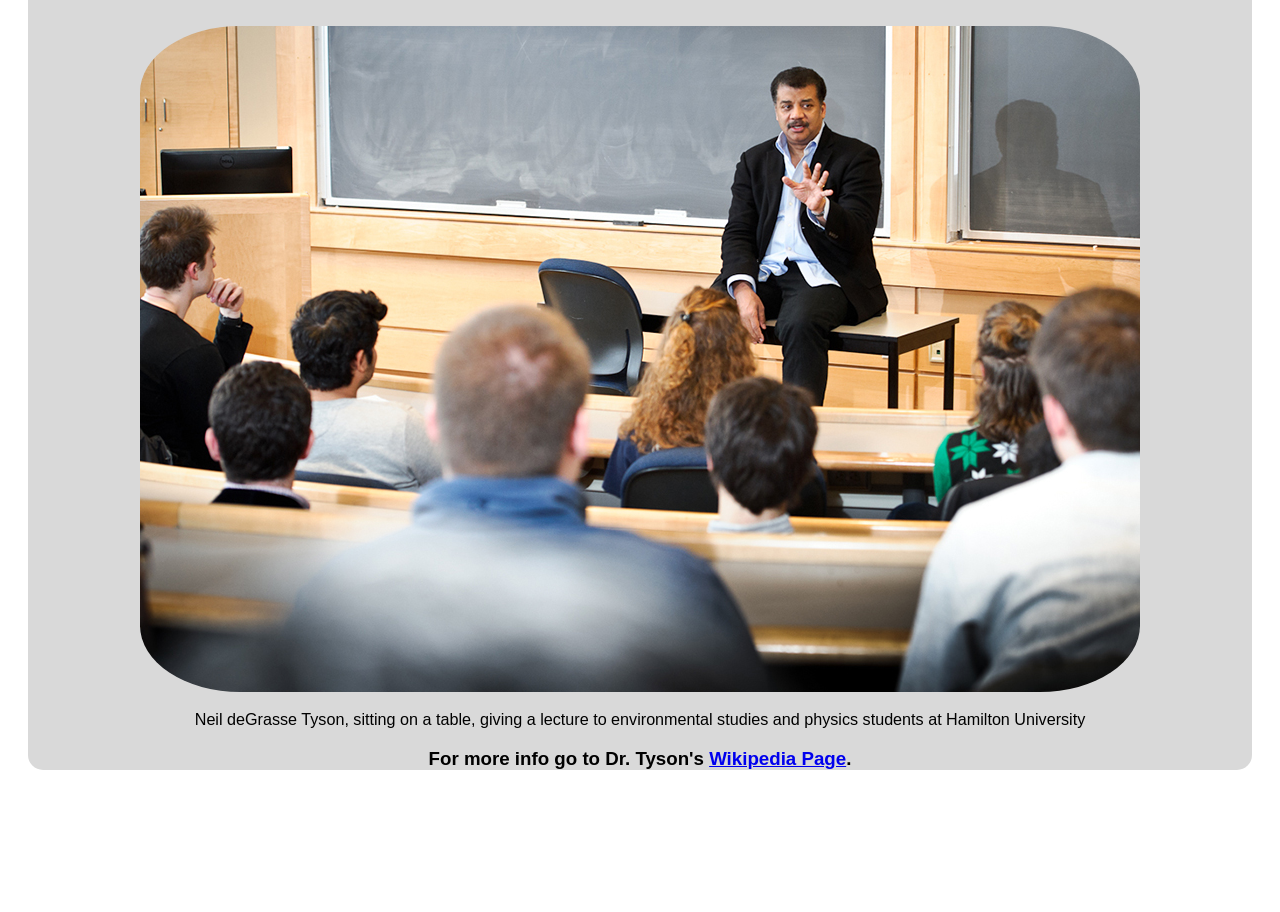
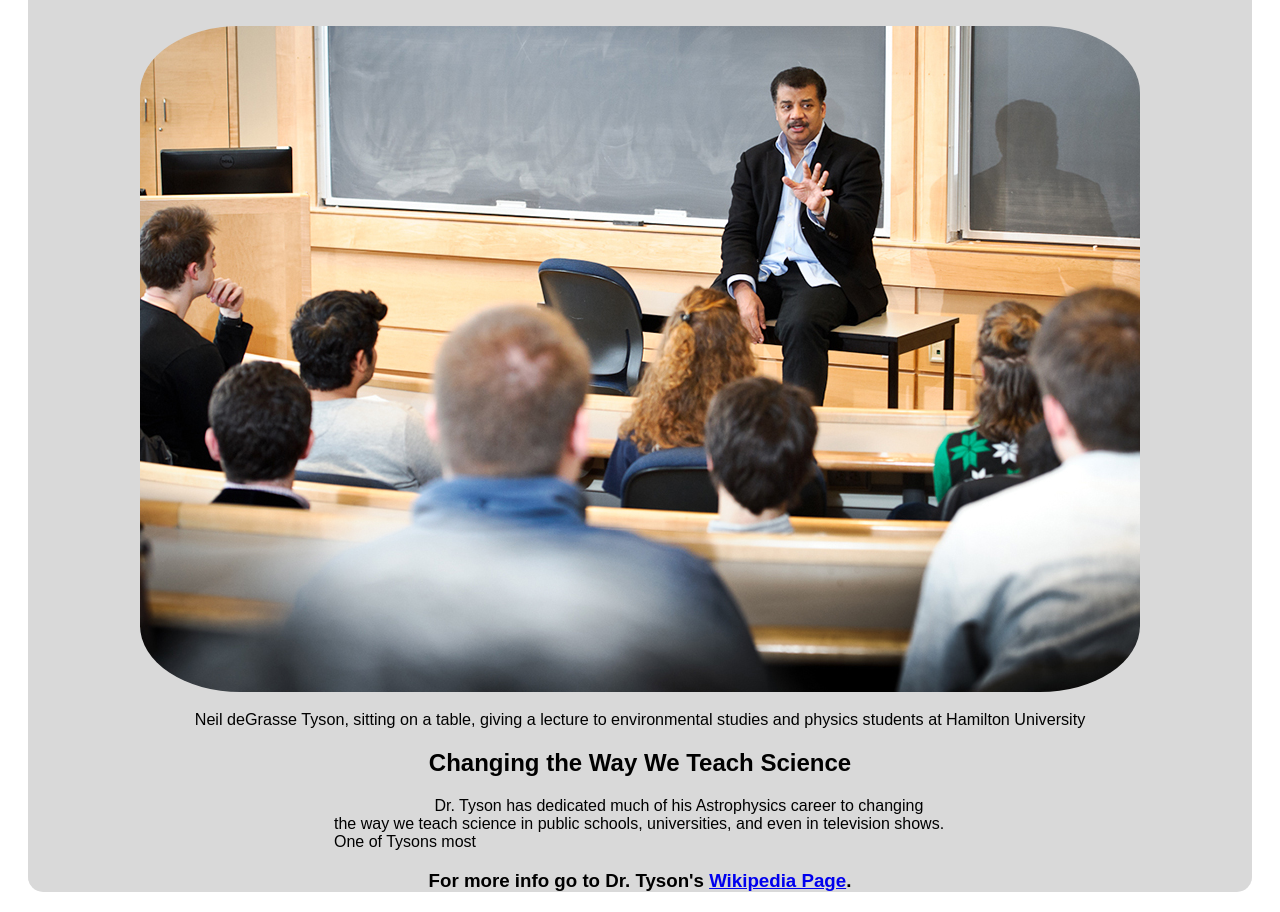
Before and after one commit to Alzaro/Web-Dev, a plain HTML site: page TributeProject/TributePage/index.html in a window 1280 px wide. Shown: the part 136-1048 px from the top of the page. Before the commit the page ends 926 px from the top, so only its background shows below. Drawn offline with Linux system fonts and the light colour scheme.

Commit message:
Added some content to the main index.html and also added some styling transitions

```diff
--- a/TributeProject/TributePage/css/Home.css
+++ b/TributeProject/TributePage/css/Home.css
@@ -28,6 +28,7 @@ body
 	margin:auto;
 	/*background: hsl(0, 0%, 80%);*/
 	height:auto;
+
 }
 img
 {
@@ -36,13 +37,26 @@ img
 	height: auto;
 	margin:auto;
 	border-radius:10%;
+	text-align: center;
+
 }
 img:hover
 {
 	-webkit-transition:1s all;
-	-webkit-filter:brightness(50%);
+	-webkit-filter:brightness(80%);
+	border-radius:15%;
 }
 #img-caption
 {
 	font-size:1.01em;
 }
+#tribute-info
+{
+	width:50%;
+	margin-left:25%;
+	margin-right:25%;
+}
+#tribute-info p
+{
+	text-align:left;
+}
--- a/TributeProject/TributePage/index.html
+++ b/TributeProject/TributePage/index.html
@@ -25,7 +25,11 @@
 		<article id="tribute-info">
 
 			<!--TODO: PUT CONTENT HERE ABOUT DR.TYSON-->
-			<h3>For more info go to Dr. Tyson's <a id="tribute-link" href="#" target="_blank">Wikipedia Page</a>.</h3>
+			<h2>Changing the Way We Teach Science</h3>
+			<p>&emsp;&emsp;&emsp;&emsp;&emsp;&emsp; Dr. Tyson has dedicated much of his Astrophysics career to changing the way we teach science in public schools, universities, and even in television shows.
+				One of Tysons most
+			</p>
+			<h3>For more info go to Dr. Tyson's <a id="tribute-link" href="https://en.wikipedia.org/wiki/Neil_deGrasse_Tyson" target="_blank">Wikipedia Page</a>.</h3>
 		</article>
 	</main>
 </body>
```
